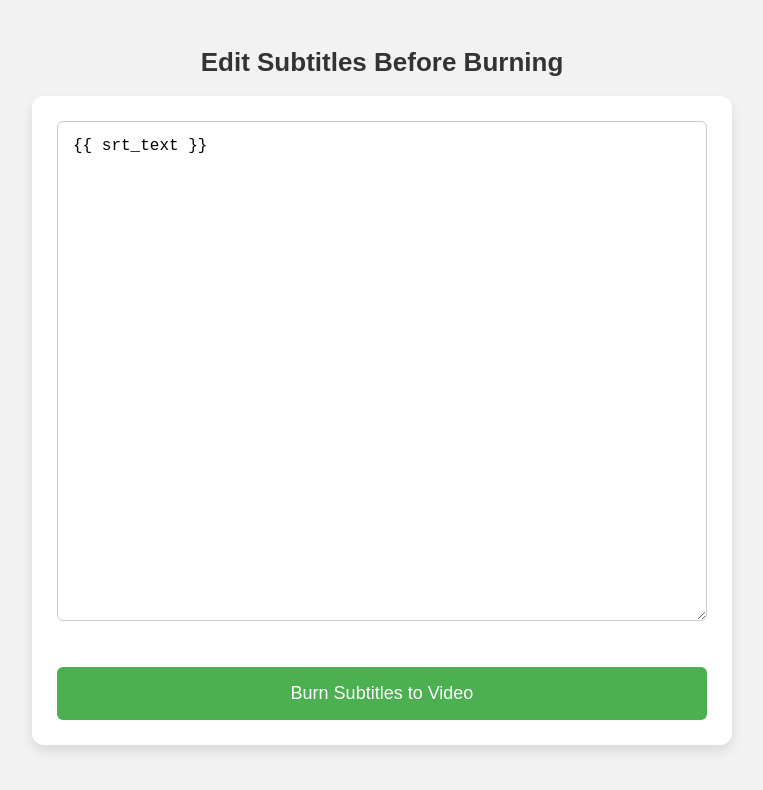
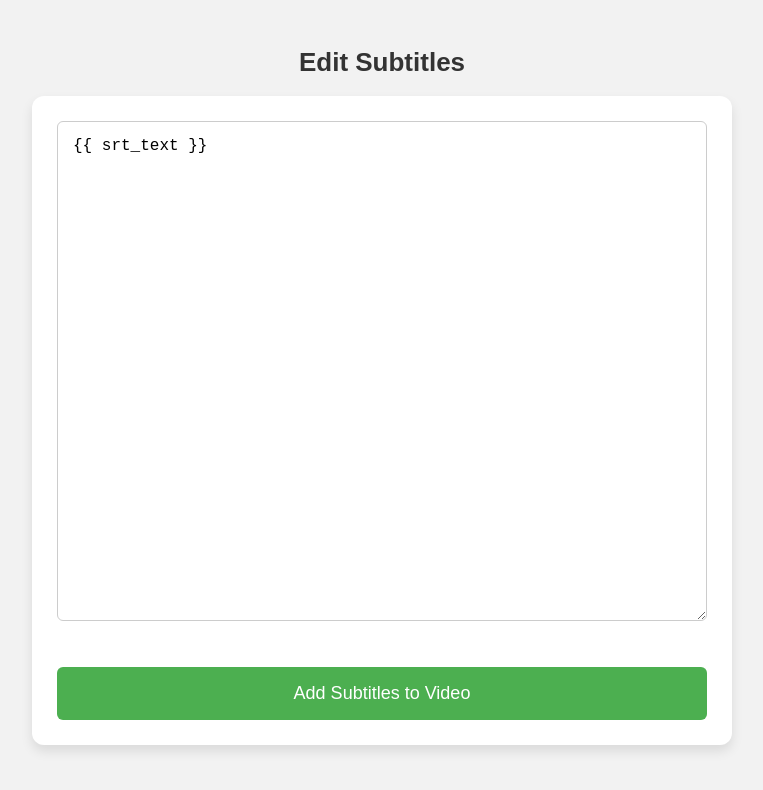
Before and after one commit to Hamza123455/flask-subtitles, a plain HTML site: page templates/edit.html in a window 1280 px wide. Shown: the whole page, without its empty margins (258-1021 px from the left). Drawn offline with Linux system fonts and the light colour scheme.

Commit message:
Update edit.html

```diff
--- a/templates/edit.html
+++ b/templates/edit.html
@@ -67,10 +67,10 @@
     </style>
 </head>
 <body>
-    <h1>Edit Subtitles Before Burning</h1>
+    <h1>Edit Subtitles</h1>
     <form method="post" action="/save_subtitles">
         <textarea name="srt" rows="30" cols="100">{{ srt_text }}</textarea><br><br>
-        <button type="submit">Burn Subtitles to Video</button>
+        <button type="submit">Add Subtitles to Video</button>
     </form>
 </body>
 </html>
```
